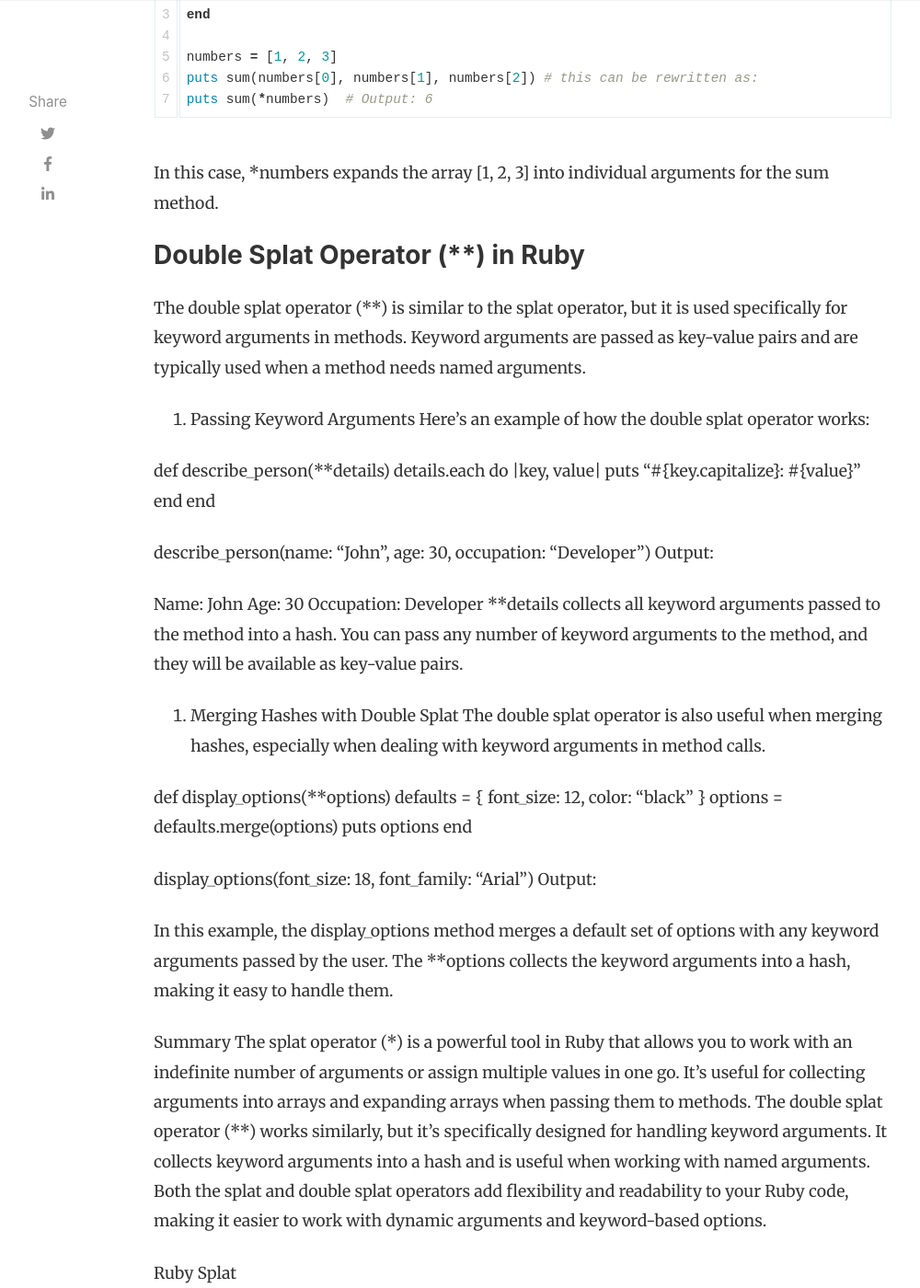
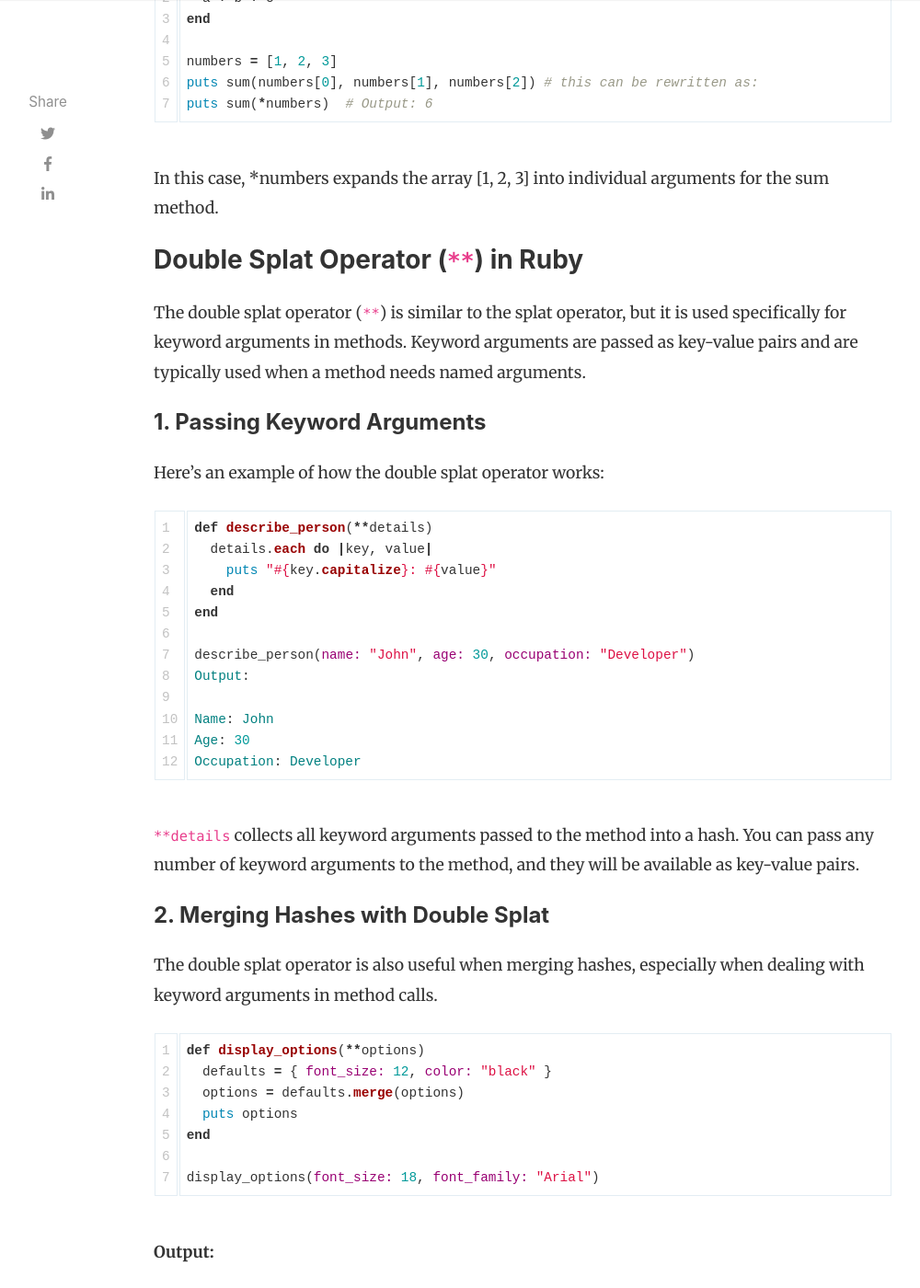
Before and after one commit to kabirpathak/kabirpathak.github.io, a Jekyll site: the page built from _posts/2024-10-07-ruby-splat-and-double-splat-operators.markdown, in a window 1280 px wide and 1400 px high, scrolled down 3136 px. Shown: the whole window at 92% size, without its empty margins (118-1118 px from the left). Built offline with Jekyll 4.4.1, drawn with Linux system fonts in a browser that asks for light colours; nearby versions of some CDN libraries; comment, search, counter and statistics services are not loaded; some of the changed text lies outside the part shown.

Commit message:
Beautified markdown

````diff
--- a/_posts/2024-10-05-book-review-never-let-me-go-by-kazuo-ishiguro.markdown
+++ b/_posts/2024-09-20-book-review-never-let-me-go-by-kazuo-ishiguro.markdown
@@ -1,5 +1,5 @@
 ---
-layout: post
+layout: page_without_heading
 title: "Book review: Never let me go - Kazuo Ishiguro"
 tldr:
 modified: 2024-09-27 16:03:24 +0530
--- a/_posts/2024-10-07-ruby-splat-and-double-splat-operators.markdown
+++ b/_posts/2024-10-07-ruby-splat-and-double-splat-operators.markdown
@@ -1,6 +1,6 @@
 ---
 layout: post
-title: "Ruby Splat(`*`) and Double Splat(`**`) Operators"
+title: "Ruby Splat(*) and Double Splat(**) Operators"
 tldr:
 modified: 2024-10-01 16:03:24 +0530
 category: tech
@@ -12,13 +12,13 @@ image: assets/images/tech/splat.png
 ---
 
 
-Ruby offers powerful operators that allow flexibility when working with arguments in methods or assignments. Two of the most commonly used operators are the splat (*) and the double splat (**) operators. These operators make it easy to work with variable-length arguments and keyword arguments.
+Ruby offers powerful operators that allow flexibility when working with arguments in methods or assignments. Two of the most commonly used operators are the *splat* (`*`) and the *double splat* (`**`) operators. These operators make it easy to work with variable-length arguments and keyword arguments.
 
-### Splat Operator (*) in Ruby
-The splat operator (*) may seem confusing at first, but it is an incredibly powerful and flexible tool. Here’s how it works.
+### Splat Operator (`*`) in Ruby
+The splat operator (`*`) may seem confusing at first, but it is an incredibly powerful and flexible tool. Here’s how it works.
 
-1. Passing an Indefinite Number of Arguments to a Method
-Normally, when we define a method in Ruby, we explicitly list the number of arguments it can accept. For example:
+#### 1. Passing an Indefinite Number of Arguments to a Method
+Normally, when we define a method in Ruby, we explicitly list the number of arguments it can accept. *For example:*
 
 ```ruby
 def call_me(var1, var2, var3, var4, var5)
@@ -42,7 +42,7 @@ call_me()               # Output: ""
 
 In this example, the `*vars` collects all the arguments passed to the method into an array. You can pass any number of arguments (or none), and the method will handle it.
 
-### 2. Assignment of more than one value.
+#### 2. Assignment of more than one value.
 The splat operator can also be used in assignments. It allows us to assign multiple values from an array into variables. Here’s how it works:
 
 ```ruby
@@ -63,24 +63,22 @@ Now, using the splat operator:
 a, b, *c = [1, 2, 3, 4]
 # a = 1, b = 2, c = [3, 4]
 ```
-In this case, c collects the remaining values in an array. This behavior makes it easy to manage arrays of different sizes.
+In this case, `c` collects the remaining values in an array. This behavior makes it easy to manage arrays of different sizes.
 
 Other variations of the splat operator in assignment include:
 
 ```ruby
 a, *b, c = [1, 2, 3, 4]
 # a = 1, b = [2, 3], c = 4
-```
 
-```ruby
 *a, b, c = [1, 2, 3, 4, 5, 6]
 # a = [1, 2, 3, 4], b = 5, c = 6
 ```
 
 As you can see, the splat operator can be very handy when dealing with arrays of different lengths, as it gathers multiple values into a single variable (in the form of an array).
 
-### 3. Using Splat for Array Expansion
-You can also use the splat operator to expand arrays when passing them as arguments to methods. For example:
+#### 3. Using Splat for Array Expansion
+You can also use the splat operator to expand arrays when passing them as arguments to methods. *For example:*
 
 ```ruby
 def sum(a, b, c)
@@ -94,12 +92,13 @@ puts sum(*numbers)  # Output: 6
 
 In this case, *numbers expands the array [1, 2, 3] into individual arguments for the sum method.
 
-### Double Splat Operator (**) in Ruby
-The double splat operator (**) is similar to the splat operator, but it is used specifically for keyword arguments in methods. Keyword arguments are passed as key-value pairs and are typically used when a method needs named arguments.
+### Double Splat Operator (`**`) in Ruby
+The double splat operator (`**`) is similar to the splat operator, but it is used specifically for keyword arguments in methods. Keyword arguments are passed as key-value pairs and are typically used when a method needs named arguments.
 
-1. Passing Keyword Arguments
+#### 1. Passing Keyword Arguments
 Here’s an example of how the double splat operator works:
 
+```ruby
 def describe_person(**details)
   details.each do |key, value|
     puts "#{key.capitalize}: #{value}"
@@ -112,11 +111,14 @@ Output:
 Name: John
 Age: 30
 Occupation: Developer
-**details collects all keyword arguments passed to the method into a hash. You can pass any number of keyword arguments to the method, and they will be available as key-value pairs.
+```
 
-2. Merging Hashes with Double Splat
+`**details` collects all keyword arguments passed to the method into a hash. You can pass any number of keyword arguments to the method, and they will be available as key-value pairs.
+
+#### 2. Merging Hashes with Double Splat
 The double splat operator is also useful when merging hashes, especially when dealing with keyword arguments in method calls.
 
+```ruby
 def display_options(**options)
   defaults = { font_size: 12, color: "black" }
   options = defaults.merge(options)
@@ -124,15 +126,16 @@ def display_options(**options)
 end
 
 display_options(font_size: 18, font_family: "Arial")
-Output:
+```
 
+**Output:**
+
+```irb
 {:font_size=>18, :color=>"black", :font_family=>"Arial"}
-In this example, the display_options method merges a default set of options with any keyword arguments passed by the user. The **options collects the keyword arguments into a hash, making it easy to handle them.
+```
+In this example, the `display_options` method merges a default set of options with any keyword arguments passed by the user. The `**options` collects the keyword arguments into a hash, making it easy to handle them.
 
-Summary
-The splat operator (*) is a powerful tool in Ruby that allows you to work with an indefinite number of arguments or assign multiple values in one go. It’s useful for collecting arguments into arrays and expanding arrays when passing them to methods.
-The double splat operator (**) works similarly, but it’s specifically designed for handling keyword arguments. It collects keyword arguments into a hash and is useful when working with named arguments.
+### Summary
+The splat operator (`*`) is a powerful tool in Ruby that allows you to work with an indefinite number of arguments or assign multiple values in one go. It’s useful for collecting arguments into arrays and expanding arrays when passing them to methods.
+The double splat operator (`**`) works similarly, but it’s specifically designed for handling keyword arguments. It collects keyword arguments into a hash and is useful when working with named arguments.
 Both the splat and double splat operators add flexibility and readability to your Ruby code, making it easier to work with dynamic arguments and keyword-based options.
-
-Ruby
-Splat
````
